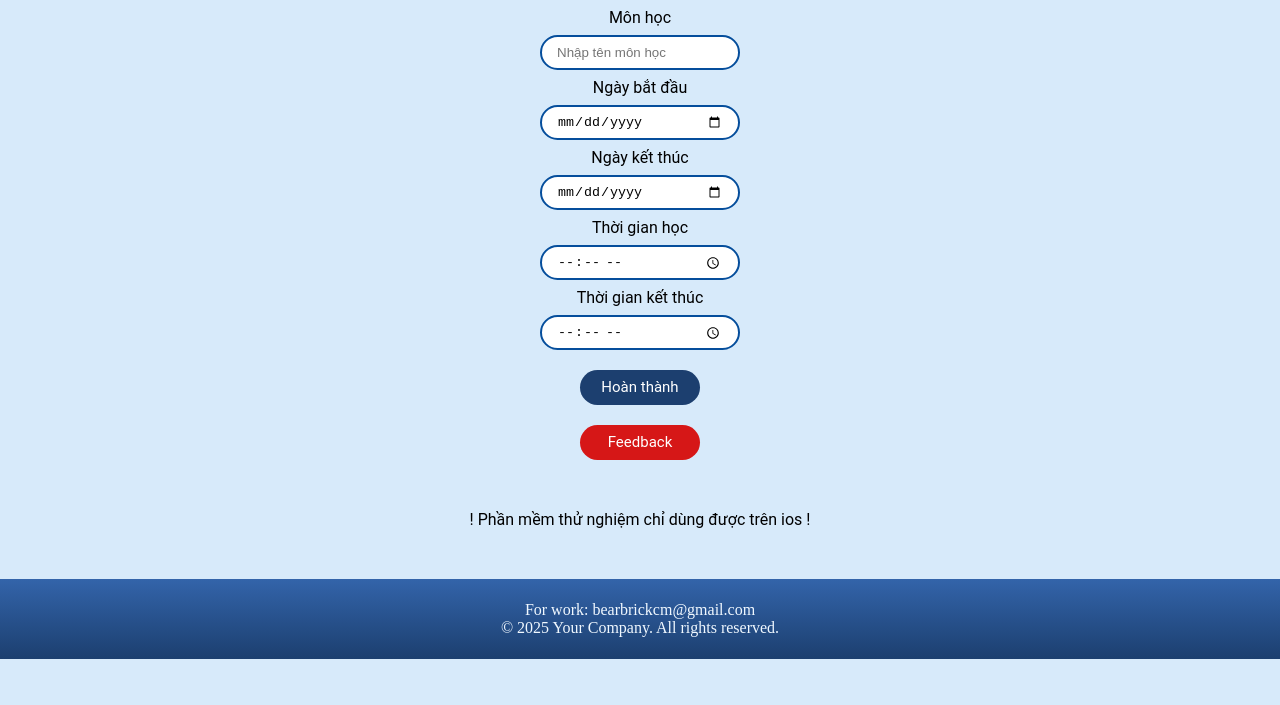
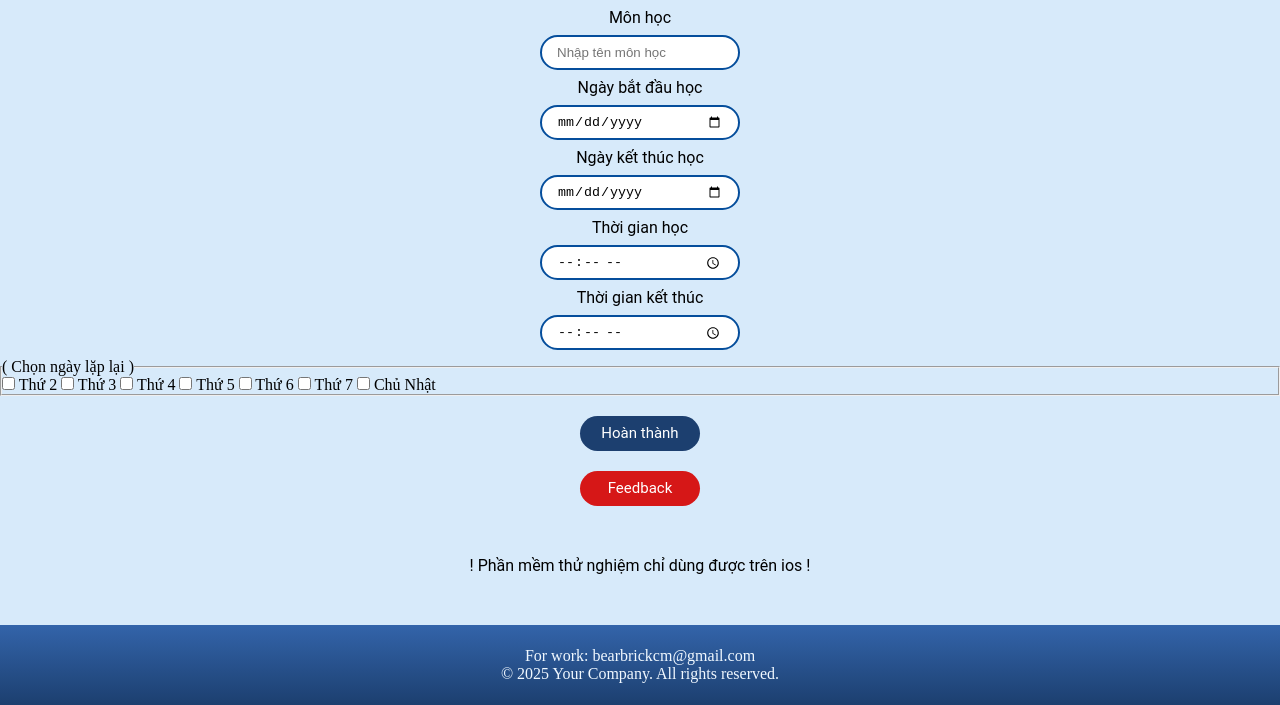
Before and after one commit to tronghaiss/testlich, a plain HTML site: page index.html in a window 1280 px wide. Shown: the part 160-865 px from the top of the page. Before the commit the page ends 819 px from the top, so only its background shows below. Drawn offline with Linux system fonts and the light colour scheme.

Commit message:
index.html

```diff
--- a/index.html
+++ b/index.html
@@ -20,12 +20,12 @@
             <input type="text" id="subject" name="subject" placeholder="Nhập tên môn học" required>
         </div>
 
-        <p class="text">Ngày bắt đầu</p>
+        <p class="text">Ngày bắt đầu học</p>
         <div class="o">
             <input type="date" id="start-date" name="start-date" required>
         </div>
 
-        <p class="text">Ngày kết thúc</p>
+        <p class="text">Ngày kết thúc học</p>
         <div class="o">
             <input type="date" id="end-date" name="end-date" required>
         </div>
@@ -34,14 +34,24 @@
         <div class="o">
             <input type="time" id="start-time" name="start-time" required>
         </div>
-
-        <p class="text">Thời gian kết thúc </p>
+                <p class="text">Thời gian kết thúc </p>
         <div class="o">
             <input type="time" id="end-time" name="end-time" required>
         </div>
+        <fieldset class="repeat-day-fieldset">
+            <legend>( Chọn ngày lặp lại )</legend>
+            <div class="repeat-day-options">
+                <label><input type="checkbox" class="repeat-day" value="MO"> Thứ 2</label>
+                <label><input type="checkbox" class="repeat-day" value="TU"> Thứ 3</label>
+                <label><input type="checkbox" class="repeat-day" value="WE"> Thứ 4</label>
+                <label><input type="checkbox" class="repeat-day" value="TH"> Thứ 5</label>
+                <label><input type="checkbox" class="repeat-day" value="FR"> Thứ 6</label>
+                <label><input type="checkbox" class="repeat-day" value="SA"> Thứ 7</label>
+                <label><input type="checkbox" class="repeat-day" value="SU"> Chủ Nhật</label>
+            </div>
+        </fieldset>
 
-        <!-- Nút Hoàn thành với type="submit" -->
-        <button type="submit" class="complete-btn">Hoàn thành</button>
+        <button type="submit" class="complete-btn"> Hoàn thành</button>
         <a href="https://l.facebook.com/l.php?u=https%3A%2F%2Fdocs.google.com%2Fforms%2Fd%2Fe%2F1FAIpQLSdMqC0KX7b02BnB1j2pO-0ZNfyPXHgNfkNjq8jWYeuBujx1tw%2Fviewform%3Fusp%3Ddialog%26fbclid%3DIwZXh0bgNhZW0CMTAAAR3A1rXq4RyGnKpX9x8MKjEZu-DwwPlT9slGawIGgwpH4dFfqA68P2AmKDU_aem_UnrU0PjDzREyTS_oHBrTNg&h=AT2ZHzo-EYYt8dkwRkBchKvTdTNBeUx0x3hav0J3hjN1ja7pK4fFrfjgwxdbkaSxlJSayLoevtLR4P4WHzAtKmcKHEJncz7GpiDNLickDE3le3okO1C4sW903IZrArtzaiAn1kF07nGAbCYOuEmYiw" class="complete-btn2">Feedback</a>
     </form>
 
```
